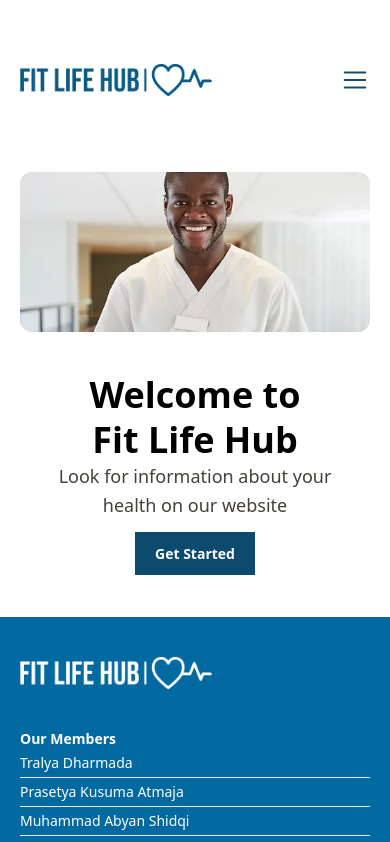
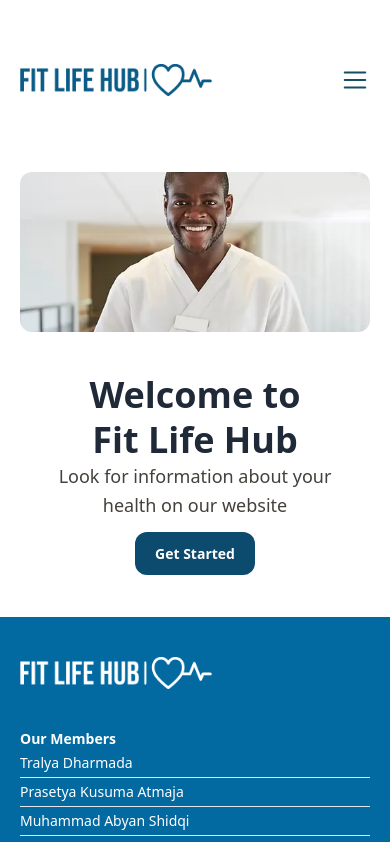
Before and after one commit to praset911/Capstone_Project, a React (Vite) app: page / in a window 390 px wide. Shown: the top 842 px of the page. Built offline with nearby package versions, Linux system fonts and the light colour scheme.

Commit message:
add few responsive for landing page , navbar , and footer

```diff
--- a/index.html
+++ b/index.html
@@ -1,5 +1,5 @@
 <!doctype html>
-<html lang="en">
+<html data-theme="light" lang="en">
   <head>
     <meta charset="UTF-8" />
     <link rel="icon" type="/images/svg+xml" href="/images/fit-life-hub-title-logo.png" />
--- a/package.json
+++ b/package.json
@@ -15,15 +15,15 @@
     "flowbite-react": "^0.7.0",
     "react": "^18.2.0",
     "react-dom": "^18.2.0",
-    "react-router-dom": "^6.20.0",
+    "react-router-dom": "^6.20.1",
     "swiper": "^11.0.5"
   },
   "devDependencies": {
-    "@iconify/react": "^4.1.1",
     "@types/react": "^18.2.37",
     "@types/react-dom": "^18.2.15",
     "@vitejs/plugin-react": "^4.2.0",
     "autoprefixer": "^10.4.16",
+    "daisyui": "^4.4.11",
     "eslint": "^8.53.0",
     "eslint-plugin-react": "^7.33.2",
     "eslint-plugin-react-hooks": "^4.6.0",
--- a/src/components/Elements/LogoSVG.jsx
+++ b/src/components/Elements/LogoSVG.jsx
@@ -2,9 +2,9 @@ import PropTypes from 'prop-types';
 
 const LogoSVG = ({ socialMedia }) => {
   return (
-    <ul className="menu menu-horizontal flex px-6 pt-2 mt-0 rounded-box">
+    <ul className="menu menu-horizontal mt-0 rounded-box">
       {socialMedia.map((platform) => (
-        <li key={platform.name} className="px-1">
+        <li key={platform.name}>
           <a
             href={platform.url}
             target="_blank"
--- a/src/components/Fragments/Footer.jsx
+++ b/src/components/Fragments/Footer.jsx
@@ -1,7 +1,7 @@
 const Footer = () => {
   return (
     <div className="mt-auto">
-      <div className="bg-sky-700 md:px-20 px-5 py-5 pb-9 flex flex-col md:flex-row justify-between">
+      <div className="bg-sky-700 md:px-10 lg:px-20 px-5 py-5 pb-9 flex flex-col md:flex-row justify-between">
         <div className=" pt-5 md:pt-20">
           <img
             src="/images/fit-life-hub-white-logo.png"
@@ -37,10 +37,10 @@ const Footer = () => {
               <a href="/articles">Articles</a>
             </p>
             <p className="border-b py-1">
-              <a href="">Calc It !</a>
+              <a href="/calc-it">Calc It !</a>
             </p>
             <p className="border-b py-1">
-              <a href="">About Us</a>
+              <a href="/about-us">About Us</a>
             </p>
           </div>
         </div>
--- a/src/components/Fragments/Navbar.jsx
+++ b/src/components/Fragments/Navbar.jsx
@@ -10,7 +10,7 @@ const Navbar = () => {
   };
 
   return (
-    <div className="bg-white px-5 md:px-20 py-16 md:py-7 item-center justify-between flex flex-col md:flex-row">
+    <div className="bg-white px-5 md:px-10 lg:px-20 py-16 md:py-7 item-center justify-between flex flex-col md:flex-row">
       <div className="flex justify-between">
         <img
           src="/images/fit-life-hub-high-resolution-logo-transparent.png"
--- a/src/components/Fragments/Profile.jsx
+++ b/src/components/Fragments/Profile.jsx
@@ -1,16 +1,33 @@
 const Profile = () => {
   return (
-        <section className=''>
-        <div className="container mt-4 px-6 font-inter max-w-md mx-auto sm:max-w-xl md:max-w-3xl lg:flex lg:max-w-full lg:p-0">
+    <section className="">
+      <div className="container mt-4 px-6 font-inter max-w-md mx-auto sm:max-w-xl md:max-w-3xl lg:flex lg:max-w-full">
         <div className="lg:p-12 lg:flex-1 m-auto">
-            <img src="../../images/nurse-1.webp" alt="Laptop" className="my-4 max-w-full rounded-xl shadow-xl sm:mt-6 sm:h-64 sm:w-full sm:object-cover sm:object-center lg:hidden" />
-            <h3 className="text-4xl font-bold text-slate-800 sm:text-5xl md:text-6xl">Fit Life Hub</h3>
+          <img
+            src="../../images/nurse-1.webp"
+            alt="Laptop"
+            className="my-4 max-w-full rounded-xl shadow-xl sm:mt-6 sm:h-64 sm:w-full sm:object-cover sm:object-center lg:hidden"
+          />
+          <h3 className="text-4xl font-bold text-slate-800 sm:text-5xl md:text-6xl">
+            Fit Life Hub
+          </h3>
           <p className="mt-2 text-slate-600 sm:mt-4 sm:text-xl">
-              Welcome to <span className='text-sky-900 font-semibold'>Fit Life Hub</span> We are dedicated team committed to guiding you towards optimmal health. With the latest articles and accurate calculation tools, Fit Life Hub is your steadfast companion on your health journey. we are here to provide trustworthy information and personal support for your healthy lifestyle. Start today, discover your health potential with <span className='text-sky-900 font-semibold'>Fit Life Hub.</span>
+            Welcome to{' '}
+            <span className="text-sky-900 font-semibold">Fit Life Hub</span> We
+            are dedicated team committed to guiding you towards optimmal health.
+            With the latest articles and accurate calculation tools, Fit Life
+            Hub is your steadfast companion on your health journey. we are here
+            to provide trustworthy information and personal support for your
+            healthy lifestyle. Start today, discover your health potential with{' '}
+            <span className="text-sky-900 font-semibold">Fit Life Hub.</span>
           </p>
         </div>
         <div className="hidden m-auto lg:flex lg:p-12">
-            <img src="../../images/nurse-1.webp" alt="Laptop" className="object-cover rounded-[52px] justify-items-center" />
+          <img
+            src="../../images/nurse-1.webp"
+            alt="Laptop"
+            className="object-cover rounded-[52px] justify-items-center"
+          />
         </div>
       </div>
     </section>
--- a/src/pages/Home.jsx
+++ b/src/pages/Home.jsx
@@ -1,25 +1,23 @@
-import { Link } from 'react-router-dom';
-
 const Home = () => {
   return (
-    <div className="px-5 py-3 md:px-20 md:py-10 flex flex-col-reverse md:flex-row md:justify-between md:items-center">
+    <div className="px-5 py-3 md:px-10 lg:px-20 md:py-10 flex flex-col-reverse md:flex-row md:justify-between md:items-center">
       <div className="flex flex-col text-center md:text-left md:w-1/2">
         <div className="mb-5">
-          <div className="font-bold text-4xl md:text-6xl leading-tight">
+          <div className="font-bold text-4xl md:text-5xl lg:text-6xl leading-tight">
             Welcome to <p>Fit Life Hub</p>
           </div>
-          <div className="text-lg md:text-xl text-stone-700 leading-relaxed">
+          <div className="text-lg md:text-lg text-stone-700 leading-relaxed">
             Look for information about your
             <p>health on our website</p>
           </div>
         </div>
         <div className="text-white font-semibold pb-10">
-          <Link
-            to="/articles"
-            className="bg-sky-900 md:rounded-xl md:w-auto w-full text-center md:text-base text-sm py-3 px-5"
+          <a
+            href="/articles"
+            className="bg-sky-900 rounded-xl text-center md:text-base text-sm py-3 px-5"
           >
             Get Started
-          </Link>
+          </a>
         </div>
       </div>
 
@@ -27,7 +25,7 @@ const Home = () => {
         <img
           src="/images/nurse-1.webp"
           alt=""
-          className="rounded-xl w-full mb-10 md:mb-0 md:w-auto md:h-auto h-40 md:object-none object-cover object-center"
+          className="rounded-xl w-full mb-10 md:mb-0 md:w-auto lg:h-auto md:h-96 h-40 md:object-none object-cover object-center"
         />
       </div>
     </div>
--- a/tailwind.config.js
+++ b/tailwind.config.js
@@ -6,7 +6,11 @@ export default {
     'node_modules/flowbite-react/lib/esm/**/*.js',
   ],
   theme: {
-    extend: {},
+    extend: {
+      daisyui: {
+        themes: ['light'],
+      },
+    },
   },
-  plugins: [require('flowbite/plugin')],
+  plugins: [require('flowbite/plugin'), require('daisyui')],
 };
```
Also changed, not shown: 1 other file (tests, documents, lock files or other folders). Lines whose indentation alone changed are shown as unchanged.
